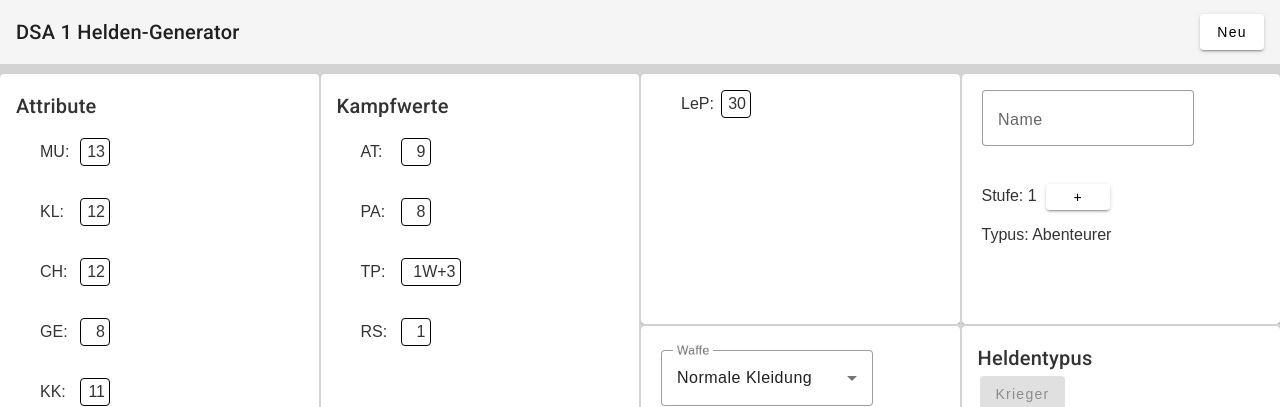
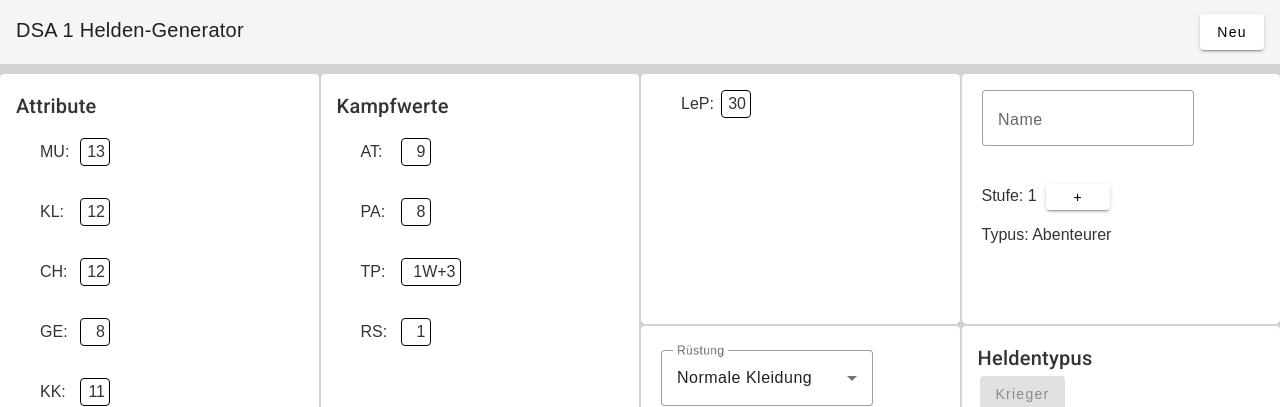
Before and after one commit to gnapo/dsa1gen, an Angular app: page / in a window 1280 px wide. Both pictures are taken after a click on the button "Abenteurer". Shown: the top 407 px of the page. Built offline with nearby package versions, Linux system fonts and the light colour scheme.

Commit message:
fixed typo, improved formatting

```diff
--- a/src/app/app.component.css
+++ b/src/app/app.component.css
@@ -1,8 +1,4 @@
-.example-spacer {
-  flex: 1 1 auto;
-}
-
 .centerbox {
   margin: auto;
-  width: 1300px
+  width: 1300px;
 }
--- a/src/app/app.component.html
+++ b/src/app/app.component.html
@@ -1,2 +1,2 @@
-<mat-toolbar> {{title}} <span class="example-spacer"></span><button mat-raised-button (click)="initialize()">Neu</button></mat-toolbar>
+<mat-toolbar>    <div class="centerbox" >{{title}} <span style="float: right"><button mat-raised-button (click)="initialize()">Neu</button></span></div></mat-toolbar>
 <app-attribute #heldComponent></app-attribute>
--- a/src/app/ruestungpicker/ruestungpicker.component.html
+++ b/src/app/ruestungpicker/ruestungpicker.component.html
@@ -1,7 +1,7 @@
 <form [formGroup]="form" (ngSubmit)="this.sendValues()">
   <ul class="selectorbox">
     <mat-form-field appearance="outline">
-      <mat-label>Waffe</mat-label>
+      <mat-label>Rüstung</mat-label>
       <mat-select [(value)]="selectedRuestung" (selectionChange)="sendValues()">
         <mat-option *ngFor="let state of ruestungen" [value]="state" [disabled]="ruestungDisabled(state)">
           {{ state.name }}
```
